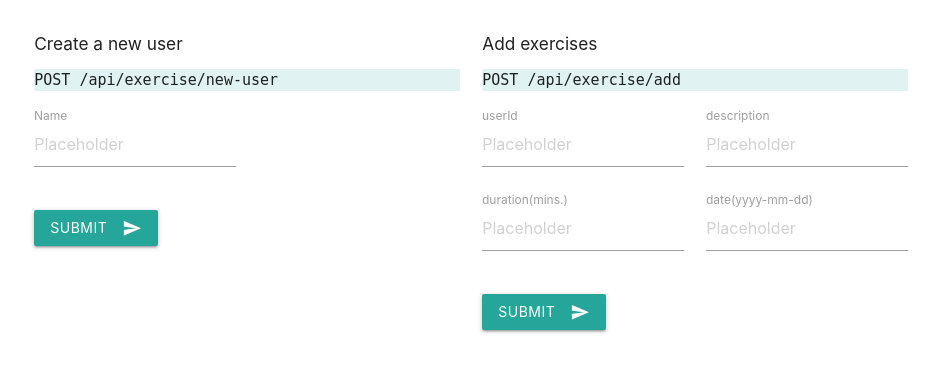
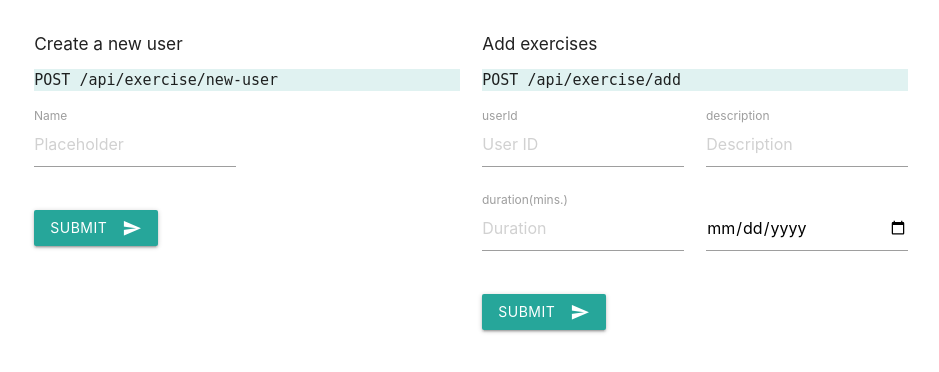
Before and after one commit to buhtla85/flask-fcc-exercise-tracker, a Flask app: page / in a window 1280 px wide. Shown: the part 113-485 px from the top of the page, without its empty margins (169-1108 px from the left). Run offline with Flask 2, Linux system fonts and the light colour scheme.

Commit message:
changes to input type -date

```diff
--- a/templates/index.html
+++ b/templates/index.html
@@ -28,7 +28,7 @@
                                 <label for="first_name">Name</label>
                               </div>
                         </div>
-                        <button class="btn waves-effect waves-light" type="submit" name="action">Submit
+                        <button class="btn waves-effect waves-light" type="submit" name="action" value="user">Submit
                             <i class="material-icons right">send</i>
                         </button>
                     </form>
@@ -42,23 +42,23 @@
                     <form method="POST" action="{{ url_for('.index') }}">
                         <div class="row">
                             <div class="input-field col s6">
-                                <input placeholder="Placeholder" id="userId" type="text" class="validate">
+                                <input placeholder="User ID" id="userId" name="userId" type="text" class="validate">
                                 <label for="userId">userId</label>
                             </div>
                             <div class="input-field col s6">
-                                <input placeholder="Placeholder" id="description" type="text" class="validate">
+                                <input placeholder="Description" id="description" name="description" type="text" class="validate">
                                 <label for="description">description</label>
                             </div>
                             <div class="input-field col s6">
-                                <input placeholder="Placeholder" id="duration" type="text" class="validate">
+                                <input placeholder="Duration" id="duration" name="duration" type="text" class="validate">
                                 <label for="duration">duration(mins.)</label>
                             </div>
                             <div class="input-field col s6">
-                                <input placeholder="Placeholder" id="date" type="text" class="validate">
-                                <label for="date">date(yyyy-mm-dd)</label>
+                                <input placeholder="Date(yyyy/mm/dd)" id="date" name="date" type="date" class="validate">
+                                <label for="date"></label>
                             </div>
                         </div>
-                        <button class="btn waves-effect waves-light" type="submit" name="action">Submit
+                        <button class="btn waves-effect waves-light" type="submit" name="action" value="exercise">Submit
                             <i class="material-icons right">send</i>
                         </button>
                     </form>
```
